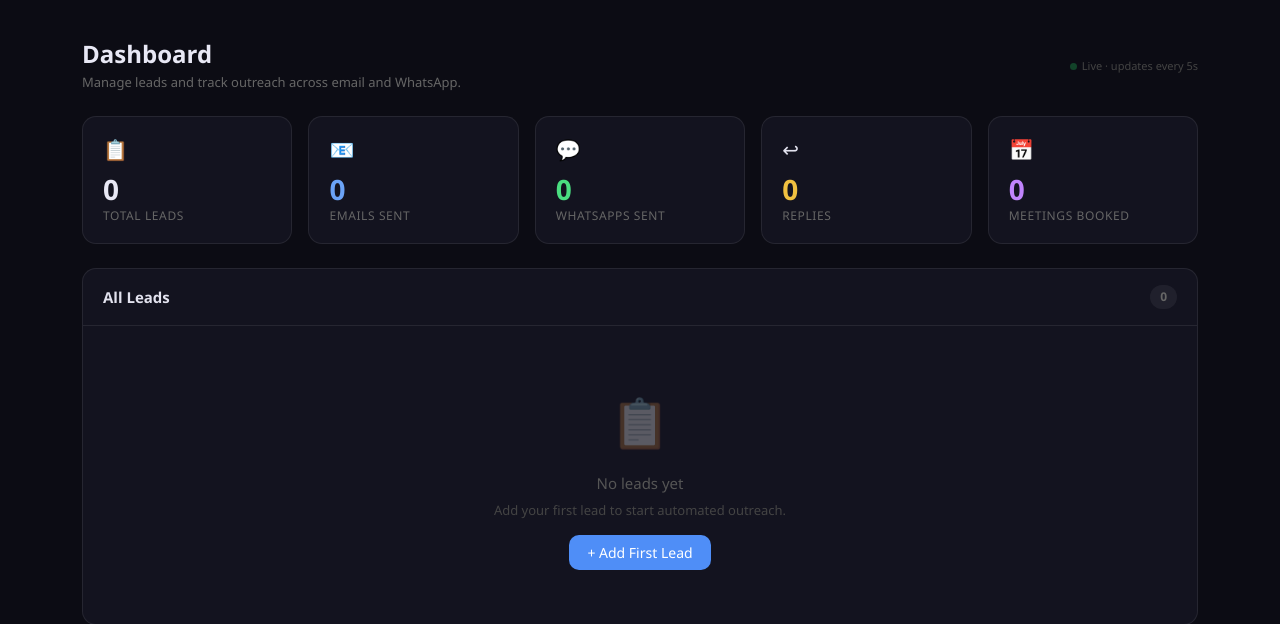
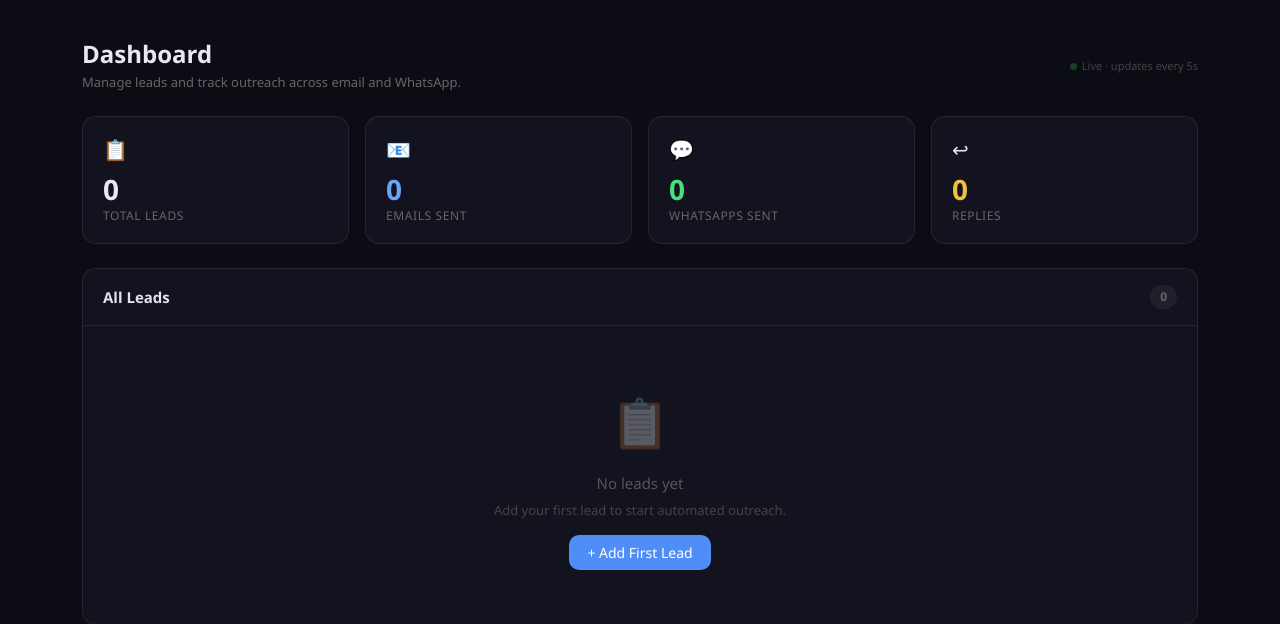
Before and after one commit to Vinay152003/houdiny-ai, a Flask app: page / in a window 1280 px wide. Shown: the part 62-686 px from the top of the page. Run offline with Flask 3, Linux system fonts and the light colour scheme.

Commit message:
Fix conversation history truncation, remove Meetings Booked stat, update README
- gmail_poller: increase history limit 500→7000 chars so Claude sees full
  conversation and stops re-asking already-answered questions
- Dashboard: remove Meetings Booked stat card
- README: clarify Twilio free trial limitation (one number only), add
  QR code and join code instructions for sandbox setup

```diff
--- a/gmail_poller.py
+++ b/gmail_poller.py
@@ -187,7 +187,7 @@ Max 4 sentences total. Sound like a real person. {calendly_rule}""",
         messages=[{"role": "user", "content":
             f"Lead: {lead['name']}, {lead['role']} at {lead['company']}\n"
             f"Their message: {clean_body}\n"
-            f"Conversation so far:\n{history[:500]}"
+            f"Conversation so far:\n{history[:7000]}"
         }]
     )
     reply_body = resp.content[0].text.strip()
--- a/templates/index.html
+++ b/templates/index.html
@@ -8,8 +8,8 @@ const S_LABEL = {"Not Sent":"Not Sent","Contacted":"● Contacted","Replied":"
 function refreshDashboard() {
   fetch("/api/dashboard").then(r=>r.json()).then(d=>{
     if(d.error) return;
-    const ids=["stat-total","stat-emails","stat-wa","stat-replies","stat-booked"];
-    const vals=[d.stats.total,d.stats.emails_sent,d.stats.whatsapp_sent,d.stats.replies,d.stats.booked];
+    const ids=["stat-total","stat-emails","stat-wa","stat-replies"];
+    const vals=[d.stats.total,d.stats.emails_sent,d.stats.whatsapp_sent,d.stats.replies];
     ids.forEach((id,i)=>{const el=document.getElementById(id);if(el)el.textContent=vals[i];});
     (d.leads||[]).forEach(lead=>{
       ["email","whatsapp"].forEach(ch=>{
@@ -46,11 +46,10 @@ document.addEventListener("DOMContentLoaded",()=>setInterval(refreshDashboard,50
 {% endmacro %}
 
 <div class="row g-3 mb-4">
-  <div class="col-6 col-sm-4 col-lg"><div class="stat-card"><div class="stat-icon">📋</div><div id="stat-total"    class="stat-val" style="color:#e8e8f5">{{ stats.total         }}</div><div class="stat-lbl">Total Leads</div></div></div>
-  <div class="col-6 col-sm-4 col-lg"><div class="stat-card"><div class="stat-icon">📧</div><div id="stat-emails"   class="stat-val" style="color:#6ba3f7">{{ stats.emails_sent   }}</div><div class="stat-lbl">Emails Sent</div></div></div>
-  <div class="col-6 col-sm-4 col-lg"><div class="stat-card"><div class="stat-icon">💬</div><div id="stat-wa"       class="stat-val" style="color:#4ade80">{{ stats.whatsapp_sent }}</div><div class="stat-lbl">WhatsApps Sent</div></div></div>
-  <div class="col-6 col-sm-4 col-lg"><div class="stat-card"><div class="stat-icon">↩</div> <div id="stat-replies"  class="stat-val" style="color:#f0c040">{{ stats.replies       }}</div><div class="stat-lbl">Replies</div></div></div>
-  <div class="col-6 col-sm-4 col-lg"><div class="stat-card"><div class="stat-icon">📅</div><div id="stat-booked"   class="stat-val" style="color:#c084fc">{{ stats.booked        }}</div><div class="stat-lbl">Meetings Booked</div></div></div>
+  <div class="col-6 col-sm-3 col-lg"><div class="stat-card"><div class="stat-icon">📋</div><div id="stat-total"    class="stat-val" style="color:#e8e8f5">{{ stats.total         }}</div><div class="stat-lbl">Total Leads</div></div></div>
+  <div class="col-6 col-sm-3 col-lg"><div class="stat-card"><div class="stat-icon">📧</div><div id="stat-emails"   class="stat-val" style="color:#6ba3f7">{{ stats.emails_sent   }}</div><div class="stat-lbl">Emails Sent</div></div></div>
+  <div class="col-6 col-sm-3 col-lg"><div class="stat-card"><div class="stat-icon">💬</div><div id="stat-wa"       class="stat-val" style="color:#4ade80">{{ stats.whatsapp_sent }}</div><div class="stat-lbl">WhatsApps Sent</div></div></div>
+  <div class="col-6 col-sm-3 col-lg"><div class="stat-card"><div class="stat-icon">↩</div> <div id="stat-replies"  class="stat-val" style="color:#f0c040">{{ stats.replies       }}</div><div class="stat-lbl">Replies</div></div></div>
 </div>
 
 <!-- Leads table -->
```
Also changed, not shown: README.md.
